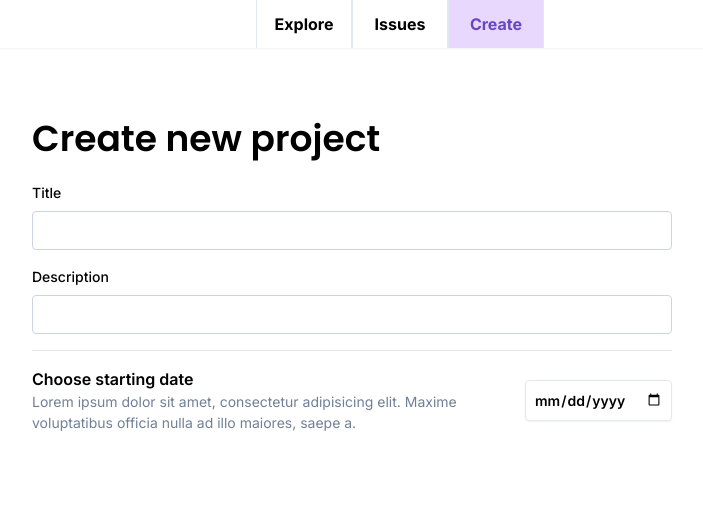
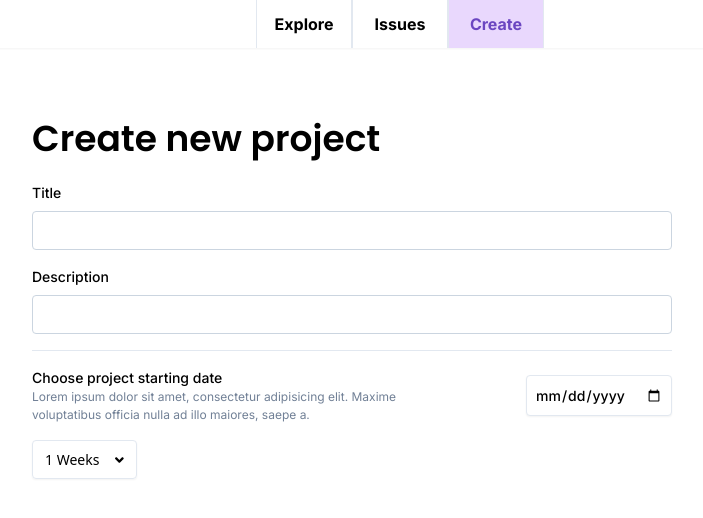
Before and after one commit to joshiprashanthd/startup, a React app in the folder root/frontend/: page /create in a window 1280 px wide. Shown: the top 518 px of the page, without its empty margins (288-991 px from the left). Built offline with nearby package versions, Linux system fonts and the light colour scheme.

Commit message:
STYLE: Change padding of button element in Dropdown component

```diff
--- a/root/frontend/src/components/core/dropdown.tsx
+++ b/root/frontend/src/components/core/dropdown.tsx
@@ -18,7 +18,7 @@ export const Dropdown = function (props: any) {
         <div>
           <button
             onClick={() => setShow((prev) => !prev)}
-            className="p-2 text-sm font-medium transition duration-200 ease-in-out border rounded shadow-sm focus:outline-none focus:bg-gray-100"
+            className="px-3 py-2 text-sm font-medium transition duration-200 ease-in-out border rounded shadow-sm focus:outline-none focus:bg-gray-100"
           >
             {props.label}
             <FontAwesomeIcon icon={faAngleDown} className="ml-4" />
--- a/root/frontend/src/pages/create-page/index.tsx
+++ b/root/frontend/src/pages/create-page/index.tsx
@@ -1,10 +1,12 @@
 import React, { useState } from "react";
+import { Dropdown } from "../../components/core/dropdown";
 import { InputField } from "../../components/core/input-field";
 import { Navbar } from "../../components/navbar";
 
 export const CreatePage = function (props: any) {
   const [title, setTitle] = useState("");
   const [description, setDescription] = useState("");
+  const [duration, setDuration] = useState(1);
 
   return (
     <div className="w-full min-h-screen">
@@ -18,8 +20,10 @@ export const CreatePage = function (props: any) {
         <hr />
         <div className="flex flex-row items-center justify-between my-4">
           <div className="flex flex-col items-start mr-8">
-            <p className="font-semibold font-body">Choose starting date</p>
-            <p className="text-sm text-gray-600 font-body">
+            <p className="text-sm font-medium font-body">
+              Choose project starting date
+            </p>
+            <p className="text-xs text-gray-600 font-body">
               Lorem ipsum dolor sit amet, consectetur adipisicing elit. Maxime
               voluptatibus officia nulla ad illo maiores, saepe a.
             </p>
@@ -27,11 +31,25 @@ export const CreatePage = function (props: any) {
           <div className="ml-8">
             <input
               type="date"
-              className="p-2 text-sm font-semibold border rounded shadow-sm cursor-pointer font-body focus:outline-none"
+              className="p-2 text-sm font-medium border rounded shadow-sm cursor-pointer font-body focus:outline-none"
             />
           </div>
         </div>
-        <div className="flex flex-row items-center justify-between my-4"></div>
+        <div className="flex flex-row items-center justify-between my-4">
+          <Dropdown
+            label={`${duration} Weeks`}
+            onSelected={(value: any) => setDuration(value)}
+          >
+            <Dropdown.Menu>
+              <Dropdown.Item value={1}>1 weeks</Dropdown.Item>
+              <Dropdown.Item value={2}>2 weeks</Dropdown.Item>
+              <Dropdown.Item value={3}>3 weeks</Dropdown.Item>
+              <Dropdown.Item value={4}>4 weeks</Dropdown.Item>
+              <Dropdown.Item value={5}>5 weeks</Dropdown.Item>
+              <Dropdown.Item value={6}>6 weeks</Dropdown.Item>
+            </Dropdown.Menu>
+          </Dropdown>
+        </div>
       </div>
     </div>
   );
```
